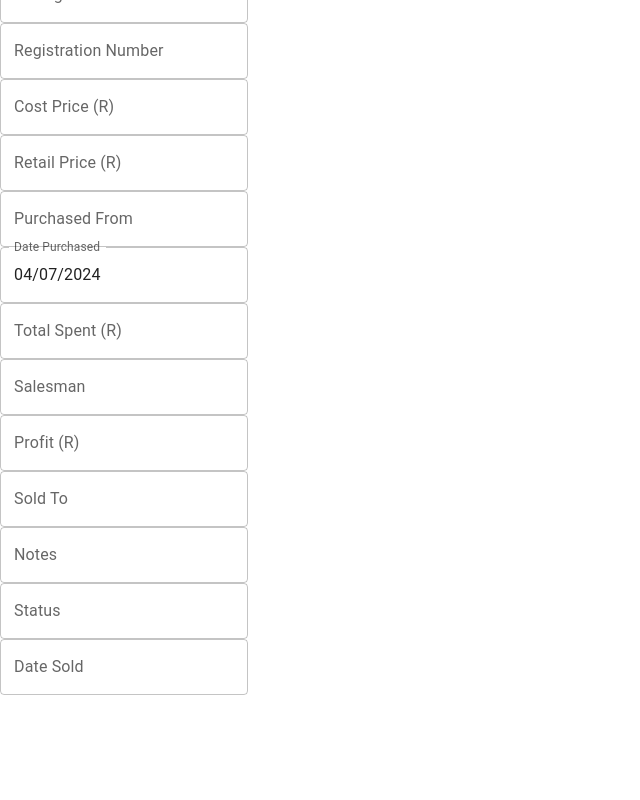
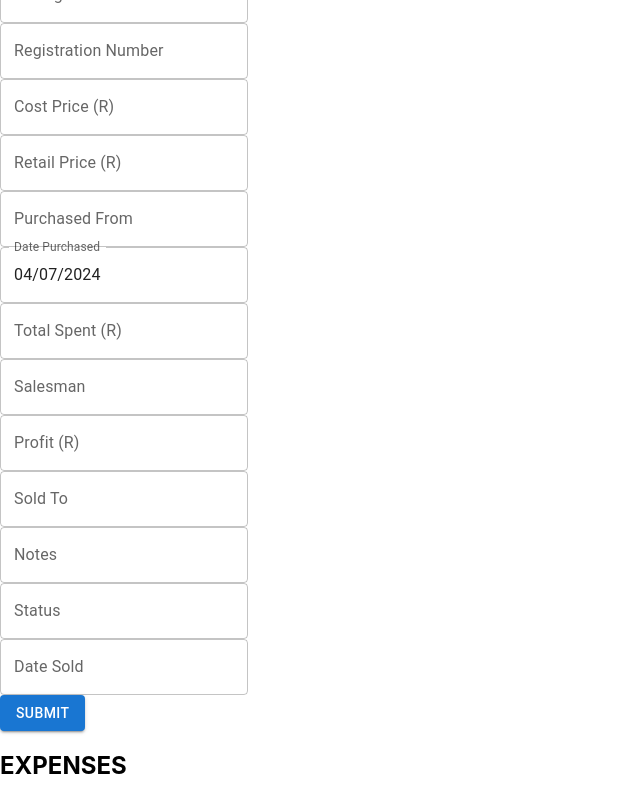
Before and after one commit to dogankusluoglu/carmgmt, a React (Create React App) app in the folder carmngr/: page /editcar/1 in a window 1280 px wide. Shown: the part 459-1259 px from the top of the page, without its empty margins (0-640 px from the left). Before the commit the page ends 1154 px from the top, so only its background shows below. Built offline with nearby package versions, Linux system fonts and the light colour scheme; no server answers.

Commit message:
update car data and began expenses

```diff
--- a/carmngr/src/components/CarEditPage.js
+++ b/carmngr/src/components/CarEditPage.js
@@ -1,10 +1,13 @@
 import { useState, useEffect } from 'react';
 import { useParams } from 'react-router';
 
+import Button from '@mui/material/Button';
 import { LocalizationProvider } from '@mui/x-date-pickers';
 import { AdapterDayjs } from '@mui/x-date-pickers/AdapterDayjs'
 import { DatePicker } from '@mui/x-date-pickers/DatePicker';
 import dayjs from 'dayjs';
+
+import MUIDataTable from "mui-datatables";
 
 import { fetchx, fetcher } from "../utils";
 import useSWR from "swr";
@@ -34,7 +37,8 @@ export const CarEditPage = () => {
         date: dayjs(),
         soldDate: dayjs(),
         notes: '',
-        status: ''
+        status: '',
+        expenses: []
     })
 
     const { data:car, error, isLoading } = useSWR(`/cars/${carId}`, fetcher);
@@ -60,6 +64,42 @@ export const CarEditPage = () => {
             setCarData({ ...carData, date: newDate })
         }
     };
+
+    const columnsExp = [
+        "Description",
+        "Amount"
+    ];
+
+    const username = 'dogie';
+    const password = 'dogie';
+    const headers = new Headers();
+
+    // Encode username and password base64
+    const encodedCredentials = btoa(`${username}:${password}`);
+
+    headers.append('Authorization', `Basic ${encodedCredentials}`);
+    headers.append('Content-Type', 'application/json');
+
+    // console.log(JSON.stringify(carData));
+
+    const submitForm = async (carData) => {
+        await fetchx(`/cars/${carId}/`, {
+            method: 'PUT',
+            headers: headers,
+            body: JSON.stringify(carData),
+            // body: carData,
+
+        })
+        .then(res => res.json())
+        .then(data => {
+            console.log('Success:', data);
+          })
+        .catch((error) => {
+            console.error('Error:', error);
+        });
+    }
+
+    console.log(carData.expenses)
 
     return (
         <div>
@@ -224,6 +264,18 @@ export const CarEditPage = () => {
                         onChange={(newDate) => handleChange(null, newDate)}
                     />
                 </LocalizationProvider>
+
+                <div>
+                    <Button
+                        id="submit"
+                        variant="contained"
+                        onClick={() => {
+                            submitForm(carData)
+                            console.log(carData)
+                        }}
+                    > Submit </Button>
+                </div>
+                <h2>EXPENSES</h2>
             </div>
     )
 }
--- a/carmngr/src/components/CarsView.js
+++ b/carmngr/src/components/CarsView.js
@@ -1,4 +1,5 @@
 import { useState, Fragment } from "react"
+import { useNavigate } from "react-router"
 
 import { fetchx, fetcher } from "../utils";
 import useSWR from "swr";
@@ -11,11 +12,13 @@ import MUIDataTable from "mui-datatables";
 
 export const CarsView = () => {
 
+    const navigate = useNavigate();
+
     // Using useSWR hook to fetch data
     const { data:cars, error, isLoading } = useSWR('/cars', fetcher);
     if (error) return <div>failed to load</div>
     if (isLoading) return <div>loading...</div>
-    console.log(JSON.stringify(cars))
+    // console.log(JSON.stringify(cars))
 
     // Header Setup (for later edit vehicle)
     const username = 'dogie';
@@ -27,6 +30,7 @@ export const CarsView = () => {
     headers.append('Content-Type', 'application/json');
 
     const columns = [
+        "ID",
         "Year",
         "Brand",
         "Model",
@@ -37,10 +41,12 @@ export const CarsView = () => {
         "Registration",
         "Cost Price",
         "Retail Price",
-        "Date Purchased"
+        "Date Purchased",
+        "Status"
     ];
 
     const data = cars.map(car => [
+        car.id,
         car.year,
         car.carBrand,
         car.model,
@@ -52,7 +58,8 @@ export const CarsView = () => {
         car.cost,
         car.retail,
         car.date,
-        // In case I need to stringify the expenses array as well
+        car.status
+        // Stringify the expenses array as well
         // JSON.stringify(car.expenses),
         // car.totalSpent,
         // car.salesman,
@@ -65,6 +72,9 @@ export const CarsView = () => {
 
     const options = {
         filterType: 'checkbox',
+        onRowClick: (rowData, rowMeta) => {
+            navigate(`/editcar/${rowData[0]}`);
+        }
     };
 
     return (
```
Also changed, not shown: 2 other files (tests, documents, lock files or other folders).
